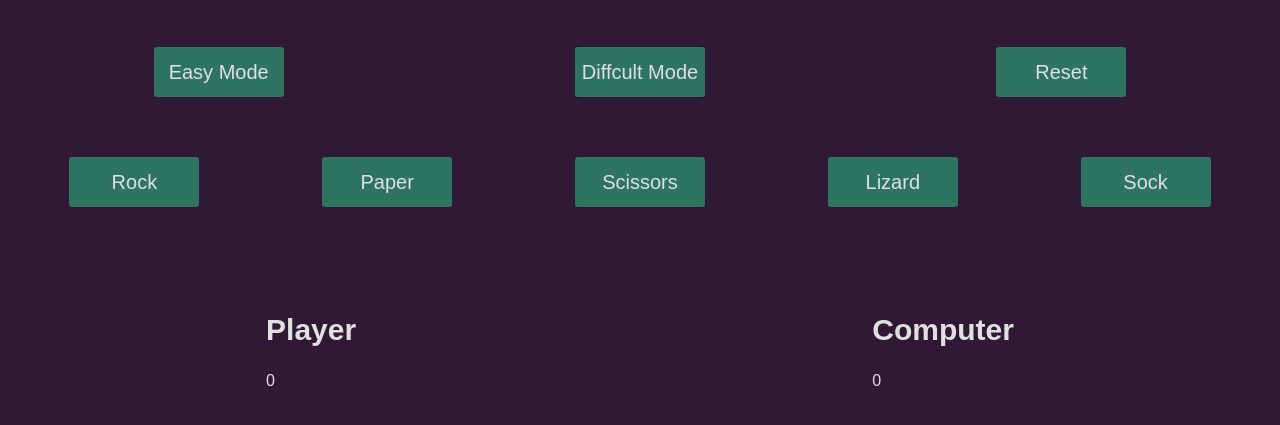
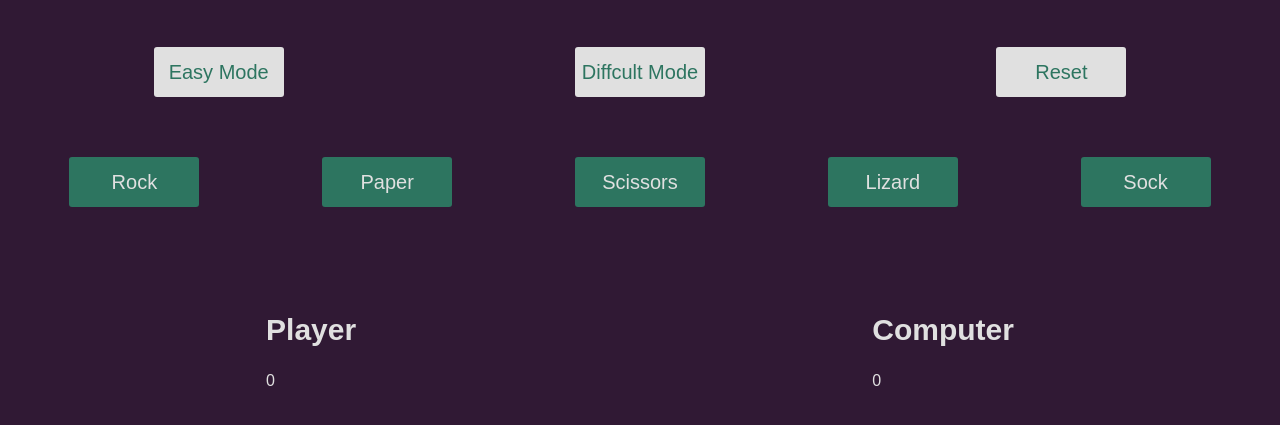
Before and after one commit to colinshaw1/mockup-project, a plain HTML site: page index.html in a window 1280 px wide. Shown: the part 457-882 px from the top of the page. Drawn offline with Linux system fonts and the light colour scheme.

Commit message:
Change button style for play area buttons to opposite to choices area

```diff
--- a/assets/css/style.css
+++ b/assets/css/style.css
@@ -30,8 +30,7 @@ h1 {
     align-items: center;
     padding-bottom: 60px;
 }
-.choices-area button,
-.play-area button {
+.choices-area button{
     width: 130px;
     height: 50px;
     background: none;
@@ -42,7 +41,17 @@ h1 {
     border-radius: 3px;
     cursor: pointer;
 }
-
+.play-area button {
+    width: 130px;
+    height: 50px;
+    background: none;
+    border: none;
+    color: rgb(45, 117, 96);
+    font-size: 20px;
+    background: rgb(224, 224, 224);
+    border-radius: 3px;
+    cursor: pointer;
+}
 .score-area{
     color: rgb(224, 224, 224);
     height: 20vh;
```
